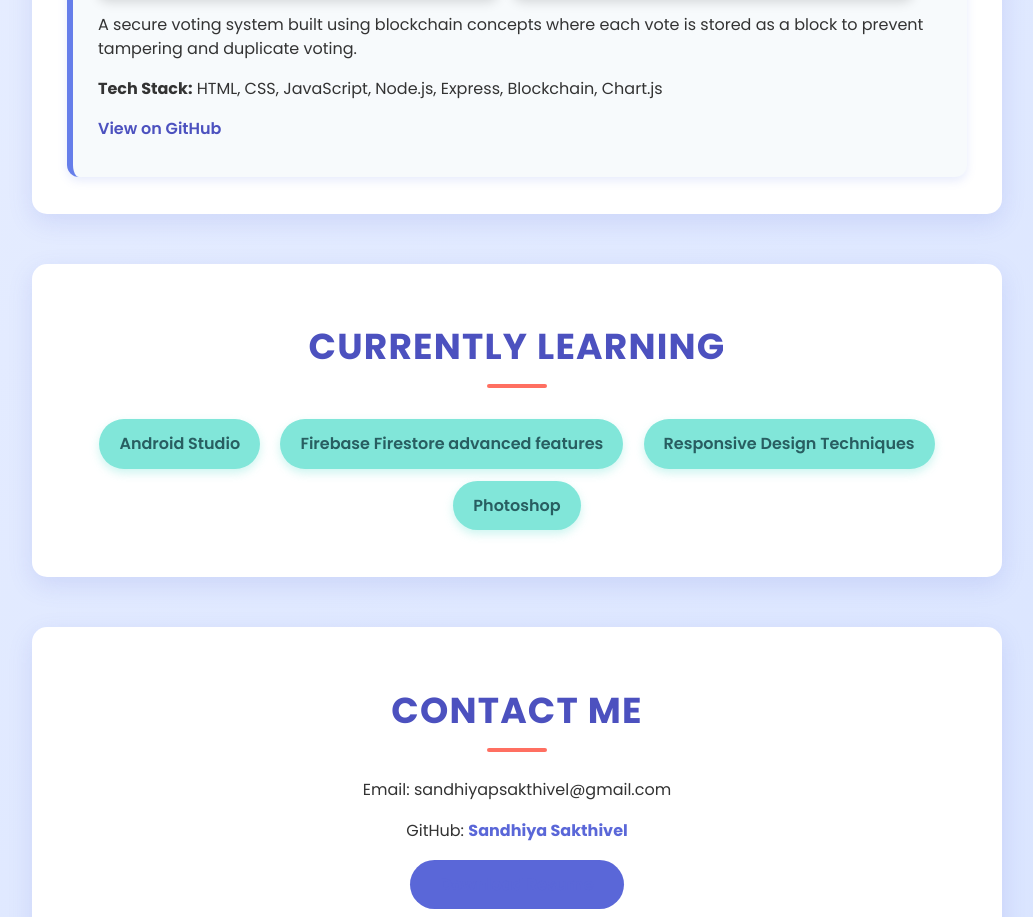
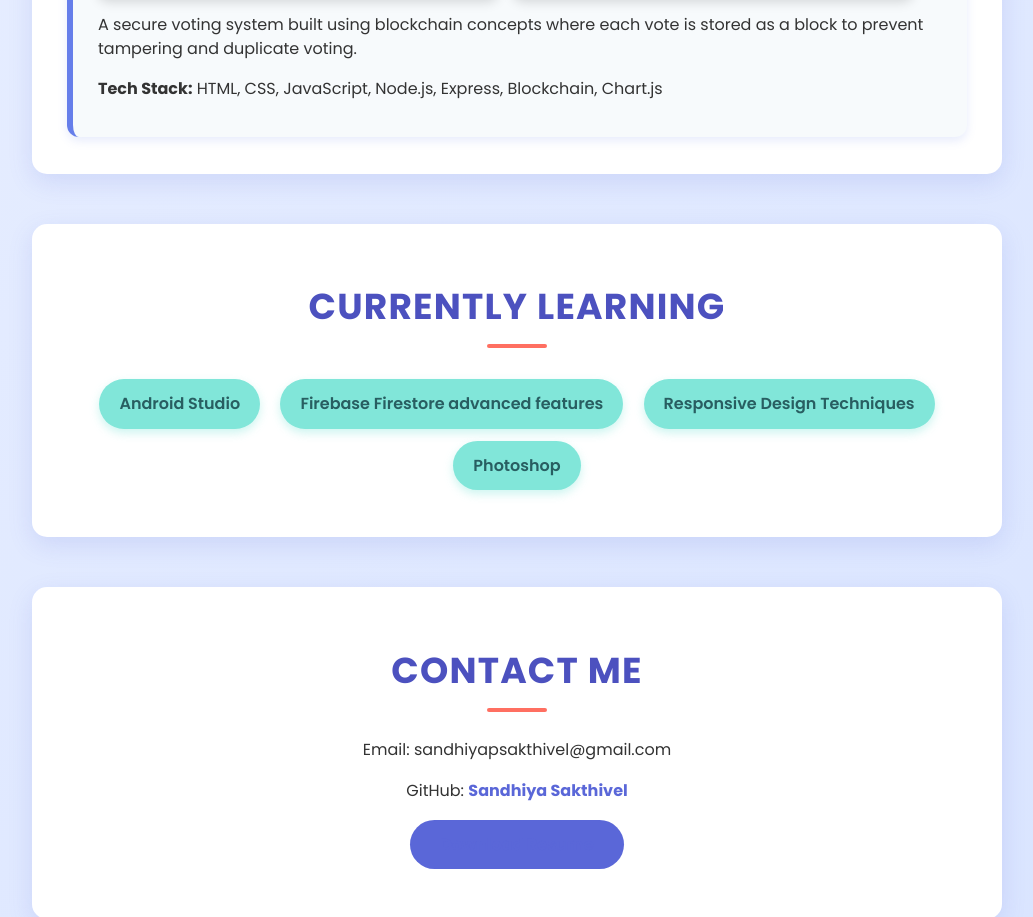
Before and after one commit to Sandy-45-art/myportfolio, a plain HTML site: page index.html in a window 1280 px wide. Shown: the part 1863-2780 px from the top of the page, without its empty margins (123-1156 px from the left). Drawn offline with Linux system fonts and the light colour scheme.

Commit message:
updated profile

```diff
--- a/index.html
+++ b/index.html
@@ -69,11 +69,6 @@
                 HTML, CSS, JavaScript, Node.js, Express, Blockchain, Chart.js
             </p>
 
-            <p>
-                <a href="https://github.com/Sandy-45-art/YOUR-REPO-NAME" target="_blank">
-                    View on GitHub
-                </a>
-            </p>
         </div>
 
 
@@ -93,7 +88,7 @@
     <section id="contact">
         <h2>Contact Me</h2>
         <p>Email: sandhiyapsakthivel@gmail.com</p>
-        <p>GitHub: <a href="https://github.com/Sandy-45-art" target="_blank">Sandhiya Sakthivel</a></p>
+        <p>GitHub: <a href="https://github.com/Sandhiya-Sakthivel" target="_blank">Sandhiya Sakthivel</a></p>
 
         <!-- Resume Button -->
         <a href="job_resume.pdf" class="download-btn" download>Download Resume</a>
```
